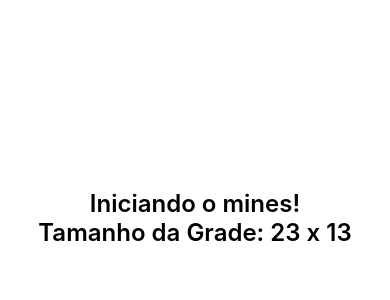
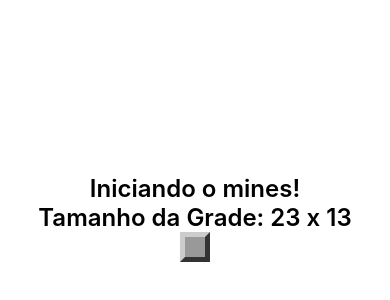
Before and after one commit to adrianoheissig/miner, a React Native app: screen / in a window 390 px wide. Shown: the part 204-504 px from the top of the page. Built offline with nearby package versions, Linux system fonts and the light colour scheme.

Commit message:
Componente Field

```diff
--- a/src/App.js
+++ b/src/App.js
@@ -2,6 +2,7 @@
 
 import {SafeAreaView, StyleSheet, Text} from 'react-native';
 
+import Field from './components/Field';
 import params from './params';
 
 export default class App extends Component {
@@ -13,6 +14,7 @@
           Tamanho da Grade: {params.getRowsAmount()} x{' '}
           {params.getColumnsAmount()}
         </Text>
+        <Field />
       </SafeAreaView>
     );
   }
--- a/src/components/Field.js
+++ b/src/components/Field.js
@@ -0,0 +1,30 @@
+import React from 'react';
+
+import {StyleSheet, View} from 'react-native';
+
+import params from '../params';
+
+export default props => {
+  const styleField = [styles.field];
+
+  if (styleField.length === 1) {
+    styleField.push(styles.regular);
+  }
+
+  return <View style={styleField} />;
+};
+
+const styles = StyleSheet.create({
+  field: {
+    width: params.blockSize,
+    height: params.blockSize,
+    borderWidth: params.borderSize,
+  },
+  regular: {
+    backgroundColor: '#999',
+    borderLeftColor: '#CCC',
+    borderTopColor: '#CCC',
+    borderRightColor: '#333',
+    borderBottomColor: '#333',
+  },
+});
```
